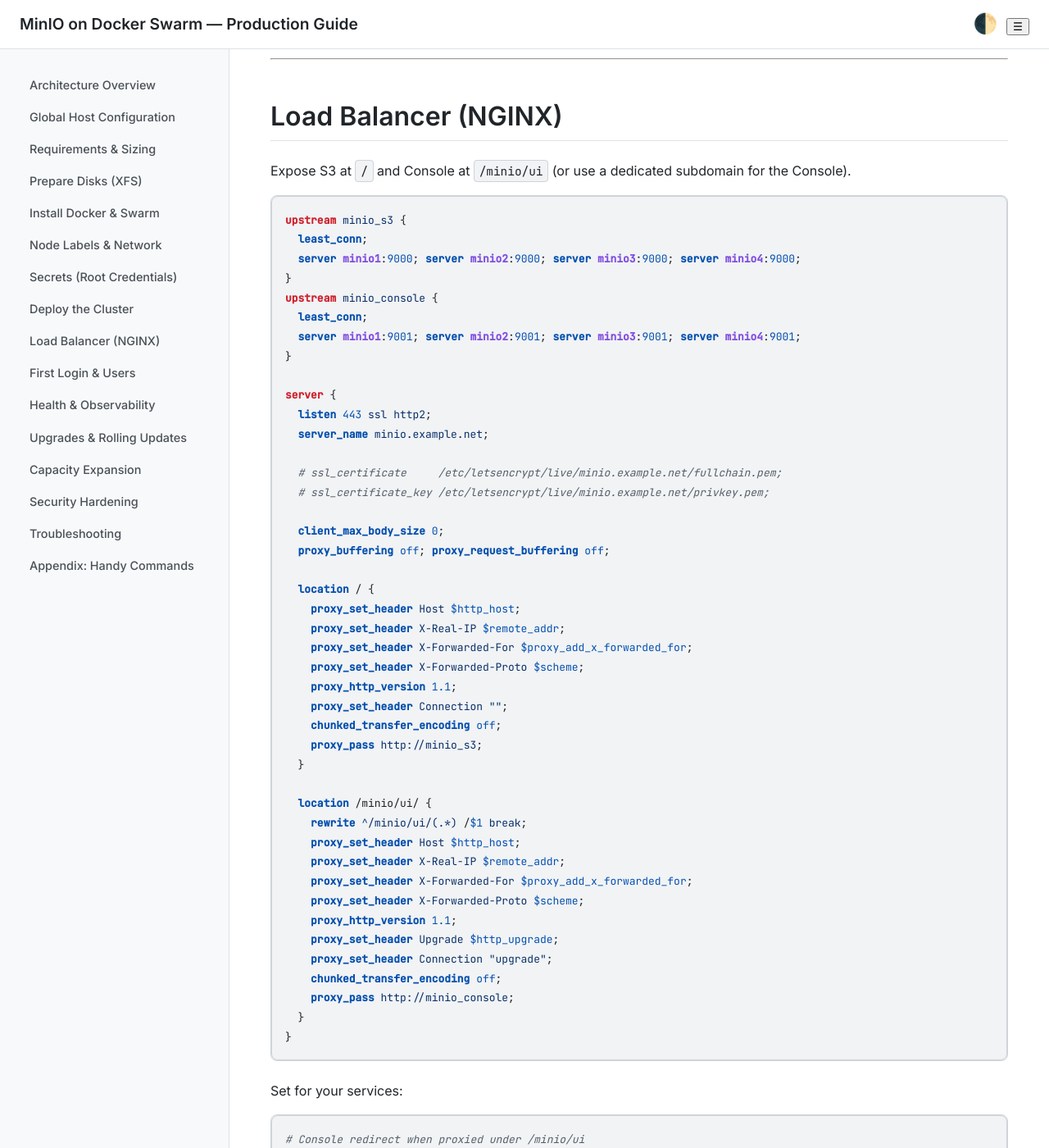
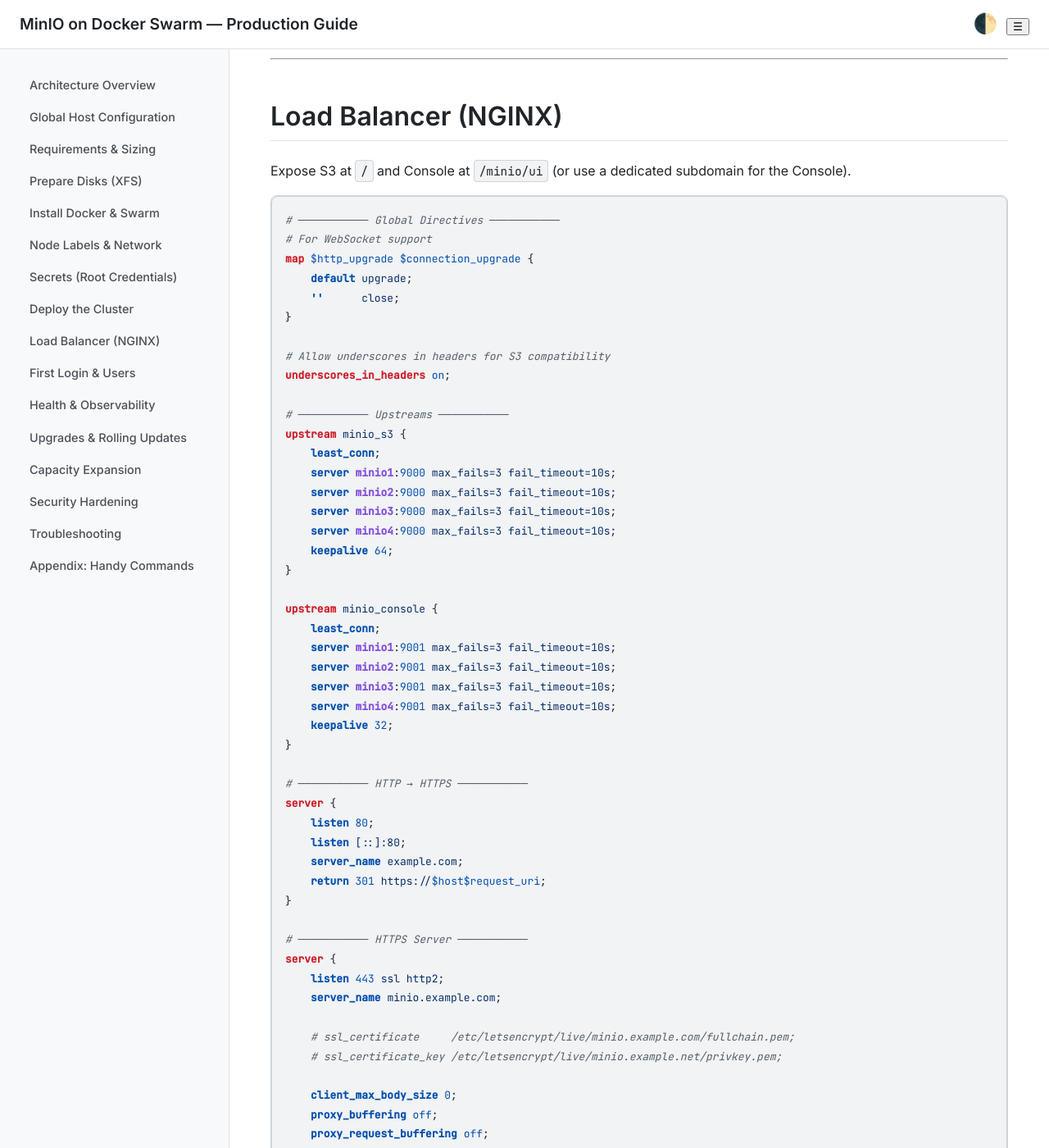
Before and after one commit to miguel-saca/minio-docker-swarm, a Jekyll site: the page built from docs/index.md, in a window 1280 px wide and 1400 px high, scrolled down 12308 px. Shown: the whole window at 82% size. Built offline with Jekyll 4.4.1, drawn with Linux system fonts in a browser that asks for light colours; some of the changed text lies outside the part shown.

Commit message:
feat: enhance nginx config with WebSocket support, keepalive, and improved S3 routing

````diff
--- a/docs/index.md
+++ b/docs/index.md
@@ -298,7 +298,7 @@
   networks: [minio_net]
   environment:
     # URL S3 Public (for clients and pre-signed URLs)
-    MINIO_SERVER_URL: "https://example.com/minio/"
+    MINIO_SERVER_URL: "https://example.com/minio/s3/"
     # URL console public
     MINIO_BROWSER_REDIRECT_URL: "https://example.com/minio/ui/"
     MINIO_ROOT_USER_FILE: /run/secrets/minio_root_user
@@ -467,48 +467,83 @@
 Expose S3 at `/` and Console at `/minio/ui` (or use a dedicated subdomain for the Console).
 
 ```nginx
-upstream minio_s3 {
-  least_conn;
-  server minio1:9000; server minio2:9000; server minio3:9000; server minio4:9000;
-}
-upstream minio_console {
-  least_conn;
-  server minio1:9001; server minio2:9001; server minio3:9001; server minio4:9001;
+# ─────────── Global Directives ───────────
+# For WebSocket support
+map $http_upgrade $connection_upgrade {
+    default upgrade;
+    ''      close;
 }
 
+# Allow underscores in headers for S3 compatibility
+underscores_in_headers on;
+
+# ─────────── Upstreams ───────────
+upstream minio_s3 {
+    least_conn;
+    server minio1:9000 max_fails=3 fail_timeout=10s;
+    server minio2:9000 max_fails=3 fail_timeout=10s;
+    server minio3:9000 max_fails=3 fail_timeout=10s;
+    server minio4:9000 max_fails=3 fail_timeout=10s;
+    keepalive 64;
+}
+
+upstream minio_console {
+    least_conn;
+    server minio1:9001 max_fails=3 fail_timeout=10s;
+    server minio2:9001 max_fails=3 fail_timeout=10s;
+    server minio3:9001 max_fails=3 fail_timeout=10s;
+    server minio4:9001 max_fails=3 fail_timeout=10s;
+    keepalive 32;
+}
+
+# ─────────── HTTP → HTTPS ───────────
 server {
-  listen 443 ssl http2;
-  server_name minio.example.net;
+    listen 80;
+    listen [::]:80;
+    server_name example.com;
+    return 301 https://$host$request_uri;
+}
 
-  # ssl_certificate     /etc/letsencrypt/live/minio.example.net/fullchain.pem;
-  # ssl_certificate_key /etc/letsencrypt/live/minio.example.net/privkey.pem;
+# ─────────── HTTPS Server ───────────
+server {
+    listen 443 ssl http2;
+    server_name minio.example.com;
 
-  client_max_body_size 0;
-  proxy_buffering off; proxy_request_buffering off;
+    # ssl_certificate     /etc/letsencrypt/live/minio.example.com/fullchain.pem;
+    # ssl_certificate_key /etc/letsencrypt/live/minio.example.net/privkey.pem;
 
-  location / {
-    proxy_set_header Host $http_host;
-    proxy_set_header X-Real-IP $remote_addr;
-    proxy_set_header X-Forwarded-For $proxy_add_x_forwarded_for;
-    proxy_set_header X-Forwarded-Proto $scheme;
-    proxy_http_version 1.1;
-    proxy_set_header Connection "";
-    chunked_transfer_encoding off;
-    proxy_pass http://minio_s3;
-  }
+    client_max_body_size 0;
+    proxy_buffering off;
+    proxy_request_buffering off;
 
-  location /minio/ui/ {
-    rewrite ^/minio/ui/(.*) /$1 break;
-    proxy_set_header Host $http_host;
-    proxy_set_header X-Real-IP $remote_addr;
-    proxy_set_header X-Forwarded-For $proxy_add_x_forwarded_for;
-    proxy_set_header X-Forwarded-Proto $scheme;
-    proxy_http_version 1.1;
-    proxy_set_header Upgrade $http_upgrade;
-    proxy_set_header Connection "upgrade";
-    chunked_transfer_encoding off;
-    proxy_pass http://minio_console;
-  }
+    location /minio/s3/ {
+        rewrite ^/minio/s3/(.*) /$1 break;
+        proxy_set_header Host $http_host;
+        proxy_set_header X-Real-IP $remote_addr;
+        proxy_set_header X-Forwarded-For $proxy_add_x_forwarded_for;
+        proxy_set_header X-Forwarded-Proto $scheme;
+        proxy_http_version 1.1;
+        proxy_set_header Connection "";
+        chunked_transfer_encoding off;
+        proxy_pass http://minio_s3;
+    }
+
+    location /minio/ui/ {
+        rewrite ^/minio/ui/(.*) /$1 break;
+        proxy_set_header Host $http_host;
+        proxy_set_header X-Real-IP $remote_addr;
+        proxy_set_header X-Forwarded-For $proxy_add_x_forwarded_for;
+        proxy_set_header X-Forwarded-Proto $scheme;
+        proxy_http_version 1.1;
+        proxy_set_header Upgrade $http_upgrade;
+        proxy_set_header Connection $connection_upgrade;
+        chunked_transfer_encoding off;
+        proxy_pass http://minio_console;
+    }
+
+    location / {
+        return 308 /minio/ui/;  # Use 302 if you prefer temporary during testing.
+    }
 }
 ```
 
````
Also changed, not shown: README.md.
